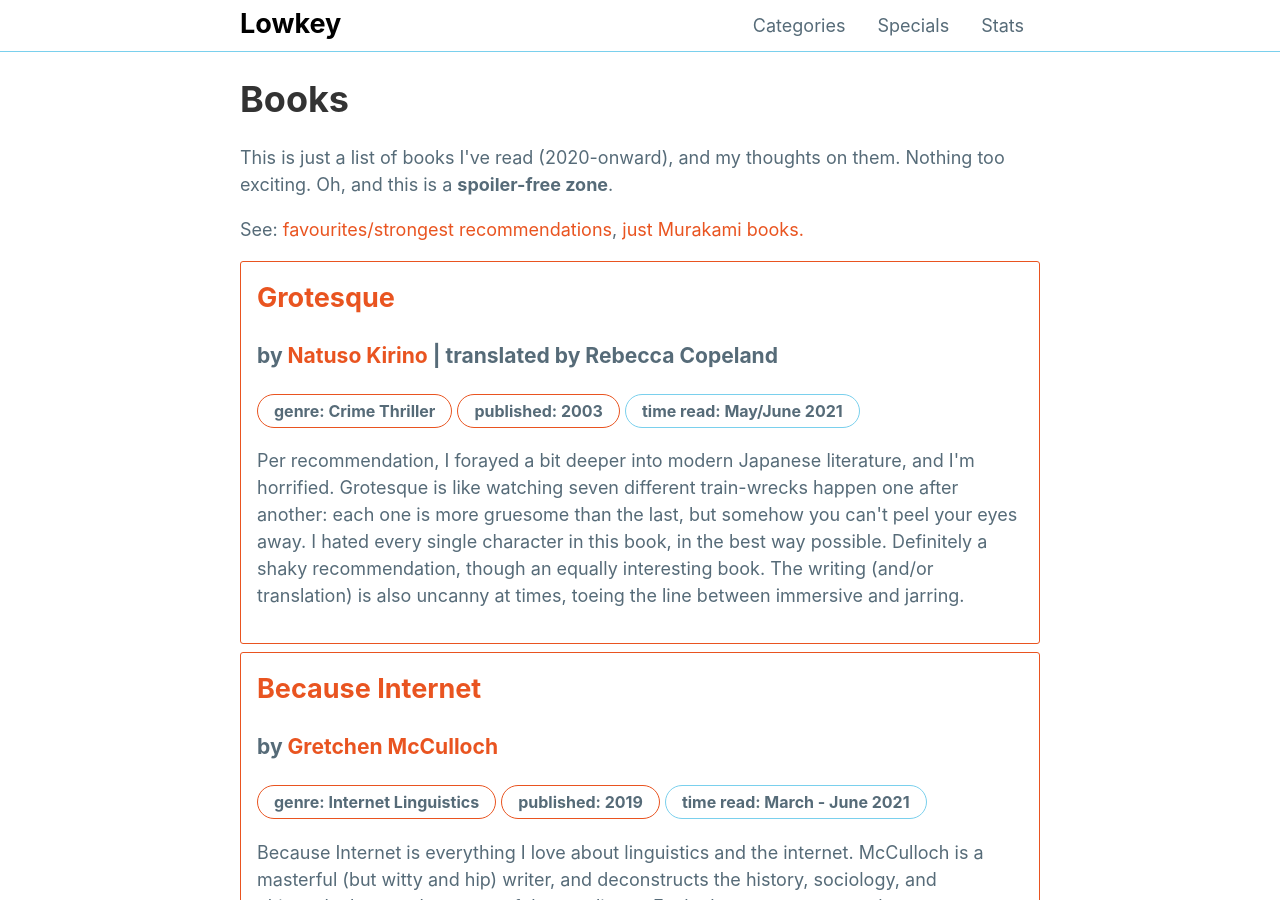
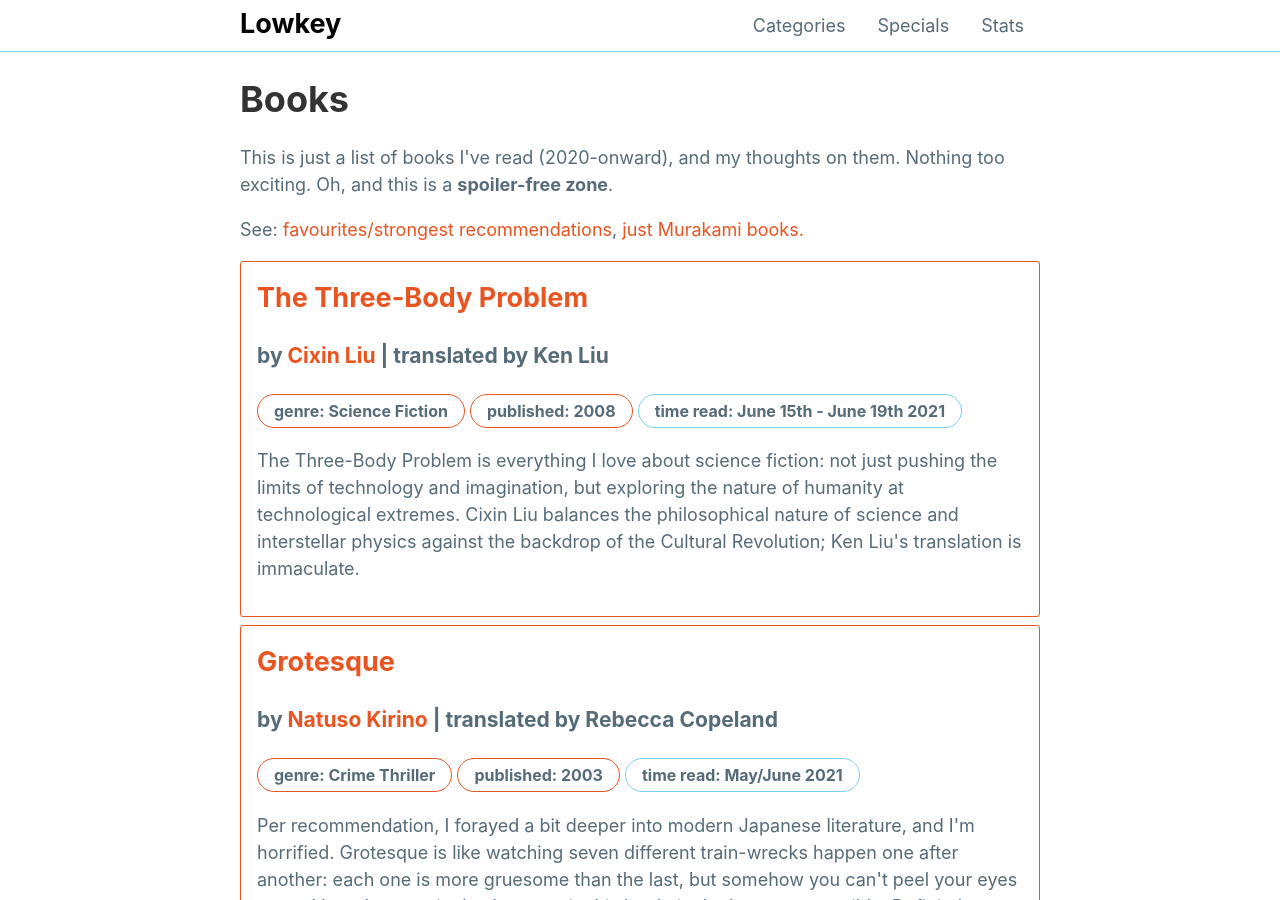
Before and after one commit to mattxwang/lowkey, a Jekyll site: the page built from stats/books.html, in a window 1280 px wide and 900 px high. Built offline with Jekyll 4.4.1, drawn with Linux system fonts in a browser that asks for light colours.

Commit message:
three body problem

```diff
--- a/_data/books.yml
+++ b/_data/books.yml
@@ -365,3 +365,13 @@
   time_read: May/June 2021
   thoughts: >
     Per recommendation, I forayed a bit deeper into modern Japanese literature, and I'm horrified. Grotesque is like watching seven different train-wrecks happen one after another: each one is more gruesome than the last, but somehow you can't peel your eyes away. I hated every single character in this book, in the best way possible. Definitely a shaky recommendation, though an equally interesting book. The writing (and/or translation) is also uncanny at times, toeing the line between immersive and jarring.
+threebody:
+  title: The Three-Body Problem
+  author: Cixin Liu
+  translator: Ken Liu
+  genre: Science Fiction
+  year_published: 2008
+  time_read: June 15th - June 19th 2021
+  strong: true
+  thoughts: >
+    The Three-Body Problem is everything I love about science fiction: not just pushing the limits of technology and imagination, but exploring the nature of humanity at technological extremes. Cixin Liu balances the philosophical nature of science and interstellar physics against the backdrop of the Cultural Revolution; Ken Liu's translation is immaculate.
```
